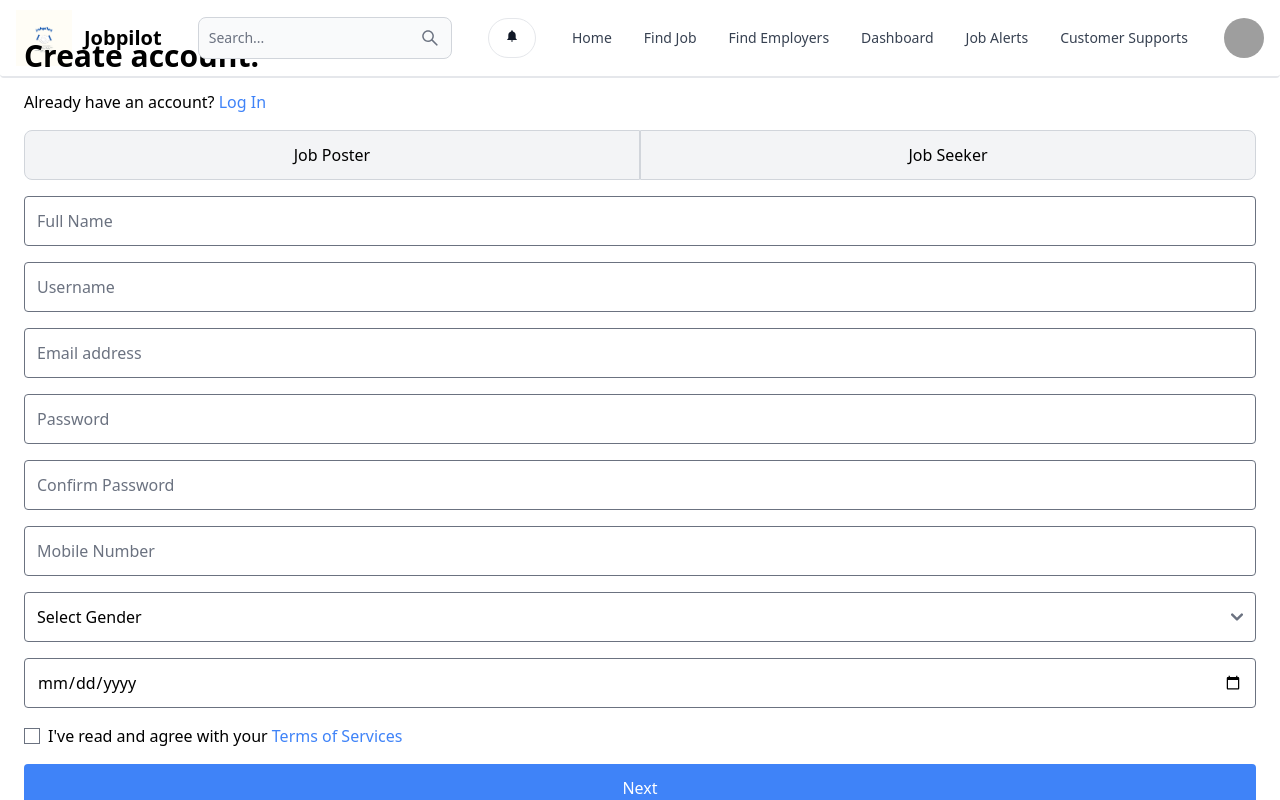
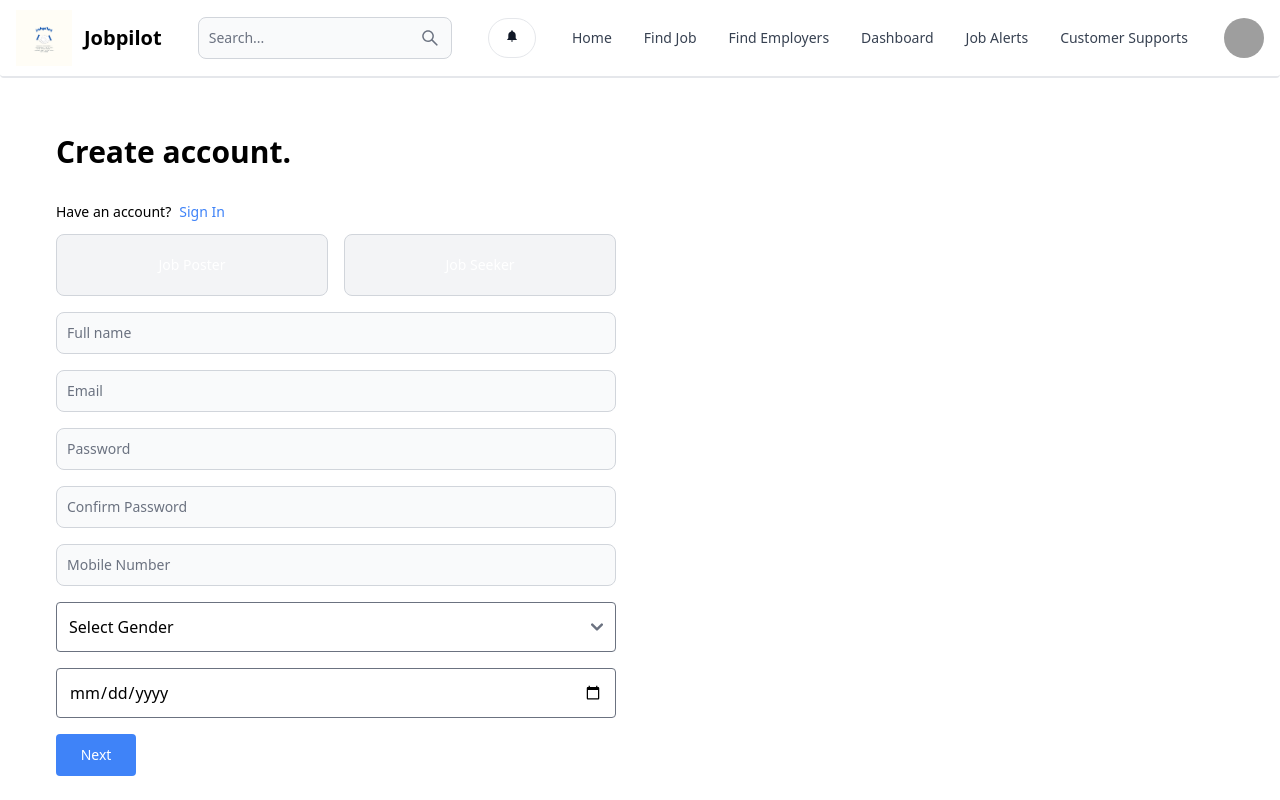
Before and after one commit to Sameemadhu16/Job-Listings, a React (Vite) app in the folder client/: page /sign-up in a window 1280 px wide. Shown: the top 800 px of the page. Built offline with nearby package versions, Linux system fonts and the light colour scheme; grey boxes are pictures that could not be loaded.

Commit message:
add some flowbite styles

```diff
--- a/client/src/pages/SignUp.jsx
+++ b/client/src/pages/SignUp.jsx
@@ -1,5 +1,7 @@
 import React, { useState } from 'react';
 import SignUpStep2 from './SignUpStep2';
+import  { NavLink } from 'react-router-dom';
+import { Button, Label, TextInput } from 'flowbite-react';
 
 const SignUp = () => {
     const [formData, setFormData] = useState({
@@ -37,95 +39,50 @@ const SignUp = () => {
     };
 
     return (
-        <div className="flex h-screen font-sans">
+        <div className="flex flex-col justify-center p-8">
             {step === 1 && (
-                <div className="w-full flex flex-col justify-center p-6 gap-0">
+                <div className="w-full md:w-1/2 lg:w-1/2 flex flex-col justify-center p-6">
                     <h2 className="text-3xl font-bold mb-4">Create account.</h2>
-                    <p className="mb-4">Already have an account? <a href="/login" className="text-blue-500">Log In</a></p>
+
+                        <div className="flex gap-2 text-sm mt-4 mb-3">
+                        <span className=''>Have an account?</span>
+                                <NavLink to="/sign-in" className="text-blue-500">
+                                    Sign In
+                                </NavLink>
+                         </div>
+
                     <form onSubmit={handleNextStep} className='flex flex-col' >
-                        <div className="flex mb-4">
-                            <button
-                                type="button"
-                                className={`flex-1 p-3 border rounded-l-lg ${formData.role === 'jobPoster' ? 'border-blue-500 bg-blue-500 text-white' : 'border-gray-300 bg-gray-100'}`}
+                        <div className="flex mb-4 ">
+                            <Button
+                                className={`flex-1 p-3 border rounded-l-lg mr-2 ${formData.role === 'jobPoster' ? 'px-2 py-1 bg-blue-500 rounded-lg ' : 'border-gray-300 bg-gray-100 rounded-lg'}`}
                                 onClick={() => setFormData({ ...formData, role: 'jobPoster' })}
                             >
                                 Job Poster
-                            </button>
-                            <button
-                                type="button"
-                                className={`flex-1 p-3 border rounded-r-lg ${formData.role === 'jobSeeker' ? 'border-blue-500 bg-blue-500 text-white' : 'border-gray-300 bg-gray-100'}`}
+                            </Button>
+                            <Button
+                                className={`flex-1 p-3 border rounded-r-lg ml-2 ${formData.role === 'jobSeeker' ? 'px-2 py-1 bg-blue-500 rounded-lg' : 'border-gray-300 bg-gray-100 rounded-lg'}`}
                                 onClick={() => setFormData({ ...formData, role: 'jobSeeker' })}
                             >
                                 Job Seeker
-                            </button>
+                            </Button>
                         </div>
-                        <div className="mb-4">
-                            <input
-                                type="text"
-                                name="fullName"
-                                placeholder="Full Name"
-                                value={formData.fullName}
-                                onChange={handleChange}
-                                required
-                                className="w-full p-3 border rounded"
-                            />
+                        <div className='gap-2'>
+                            <div className='mb-4'>
+                                <TextInput type="text" placeholder="Full name" id="fullname" onChange={handleChange} />
                             </div>
-                        <div className="mb-4">
-                            <input
-                                type="text"
-                                name="username"
-                                placeholder="Username"
-                                value={formData.username}
-                                onChange={handleChange}
-                                required
-                                className="w-full p-3 border rounded"
-                            />
+                            <div className='mb-4'>
+                                <TextInput type="text" placeholder="Email" id="email" onChange={handleChange} />
                             </div>
-                        <div className="mb-4">
-                            <input
-                                type="email"
-                                name="email"
-                                placeholder="Email address"
-                                value={formData.email}
-                                onChange={handleChange}
-                                required
-                                className="w-full p-3 border rounded"
-                            />
+                            <div className='mb-4'>
+                                <TextInput type="text" placeholder="Password" id="password" onChange={handleChange} />
                             </div>
-                        <div className="mb-4">
-                            <input
-                                type="password"
-                                name="password"
-                                placeholder="Password"
-                                value={formData.password}
-                                onChange={handleChange}
-                                required
-                                className="w-full p-3 border rounded"
-                            />
+                            <div className='mb-4'>
+                                <TextInput type="text" placeholder="Confirm Password" id="confirmpassword" onChange={handleChange} />
                             </div>
-                        <div className="mb-4">
-                            <input
-                                type="password"
-                                name="confirmPassword"
-                                placeholder="Confirm Password"
-                                value={formData.confirmPassword}
-                                onChange={handleChange}
-                                required
-                                className="w-full p-3 border rounded"
-                            />
+                            <div className='mb-4'>
+                                <TextInput type="text" placeholder="Mobile Number" id="mobilenumber" onChange={handleChange} />
                             </div>
-                        <div className="mb-4">
-                            <input
-                                type="text"
-                                name="mobileNumber"
-                                placeholder="Mobile Number"
-                                value={formData.mobileNumber}
-                                onChange={handleChange}
-                                required
-                                className="w-full p-3 border rounded"
-                            />
-                        </div>
-                        <div className="mb-4">
+                            <div className='mb-4'>
                                 <select
                                     name="gender"
                                     value={formData.gender}
@@ -139,7 +96,7 @@ const SignUp = () => {
                                     <option value="other">Other</option>
                                 </select>
                             </div>
-                        <div className="mb-4">
+                                <div className="mb-4 rounded-lg">
                                     <input
                                         type="date"
                                         name="birthday"
@@ -149,24 +106,17 @@ const SignUp = () => {
                                         className="w-full p-3 border rounded"
                                     />
                                 </div>
-                        <div className="mb-4 flex items-center">
-                            <input
-                                type="checkbox"
-                                name="terms"
-                                required
-                                className="mr-2"
-                            />
-                            <label htmlFor="terms">
-                                I've read and agree with your <a href="/terms" className="text-blue-500">Terms of Services</a>
-                            </label>
                             </div>
+
                         <div className="mb-4">
-                            <button type="submit" className="w-full p-3 bg-blue-500 text-white rounded">Next</button>
+                            <Button type="submit" className="flex-justify-center w-20 bg-blue-500 text-white rounded">Next</Button>
                         </div>
+
                     </form>
-                    <p className="text-center mb-4">OR</p>
+
+                    <p className="text-center mb-4 mt-2">OR</p>
                     <div className="flex justify-center">
-                        <button className="p-3 border rounded mx-2">Sign up with Google</button>
+                        <button className=" p-3 border rounded mx-2">Sign up with Google</button>
                     </div>
                 </div>
             )}
```
Also changed, not shown: client/src/pages/SignUpStep2.jsx (+37 -47 lines), 1 other file (tests, documents, lock files or other folders). Lines whose indentation alone changed are shown as unchanged.
